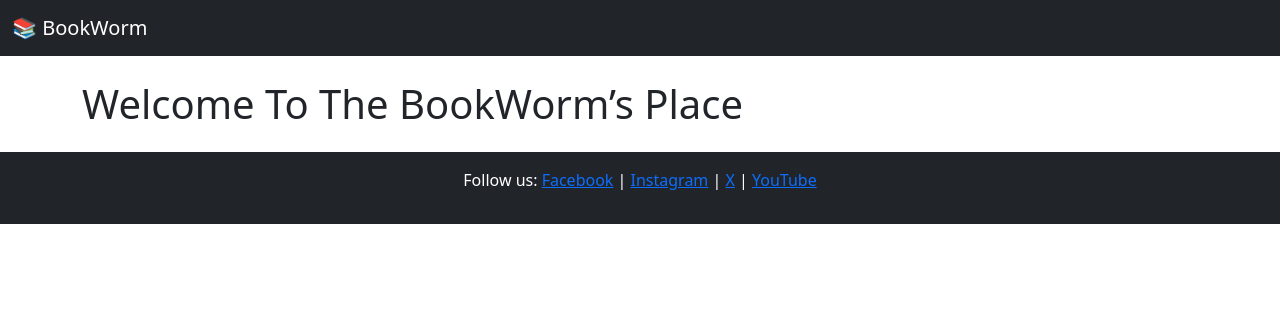
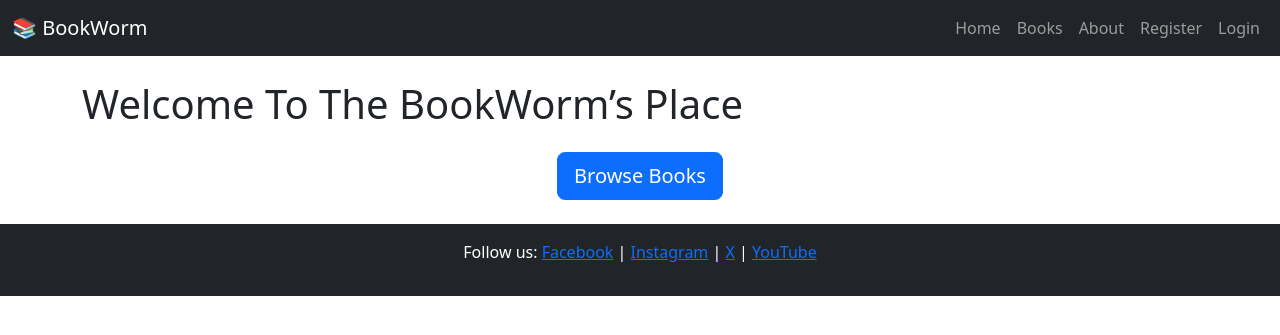
Before and after one commit to AlexandraH-code/ms3-thebookwormsplace, a Django app: page / in a window 1280 px wide. Shown: the top 335 px of the page. Run offline with Django 5.2, Linux system fonts and the light colour scheme.

Commit message:
Add url patterns

```diff
--- a/blog/templates/blog/base.html
+++ b/blog/templates/blog/base.html
@@ -19,7 +19,7 @@
             </button>
             <div class="collapse navbar-collapse" id="navbarNav">
                 <ul class="navbar-nav ms-auto">
-                    <!--<li class="nav-item"><a class="nav-link" href="{% url 'home' %}">Home</a></li>
+                    <li class="nav-item"><a class="nav-link" href="{% url 'home' %}">Home</a></li>
                     <li class="nav-item"><a class="nav-link" href="{% url 'books' %}">Books</a></li>
                     <li class="nav-item"><a class="nav-link" href="{% url 'about' %}">About</a></li>
                     {% if user.is_authenticated %}
@@ -27,7 +27,7 @@
                     {% else %}
                     <li class="nav-item"><a class="nav-link" href="{% url 'register' %}">Register</a></li>
                     <li class="nav-item"><a class="nav-link" href="{% url 'login' %}">Login</a></li>
-                    {% endif %}-->
+                    {% endif %}
                 </ul>
             </div>
         </div>
--- a/blog/templates/blog/home.html
+++ b/blog/templates/blog/home.html
@@ -6,6 +6,6 @@
 </div>
 <div class="text-center my-4">
 
-    <!--<a class="btn btn-primary btn-lg" href="{% url 'books' %}">Browse Books</a>-->
+    <a class="btn btn-primary btn-lg" href="{% url 'books' %}">Browse Books</a>
 </div>
 {% endblock %}
--- a/blog/urls.py
+++ b/blog/urls.py
@@ -1,8 +1,14 @@
 from django.urls import path  # import path, similar to project's urls.py
 from . import views  # import views.py from the current directory
-
+from django.contrib.auth.views import LogoutView
 
 urlpatterns = [
     # path('', views.index, name='index'),
     path('', views.home, name='home'),
+    path('books/', views.books, name='books'),
+    path('books/<int:pk>', views.book_detail, name='book_detail'),
+    path('about/', views.about, name='about'),
+    path('register/', views.register, name='register'),
+    path('login', views.login_view, name='login'),
+    path('logout', LogoutView.as_view(next_page='home'), name='logout')
 ]
```
